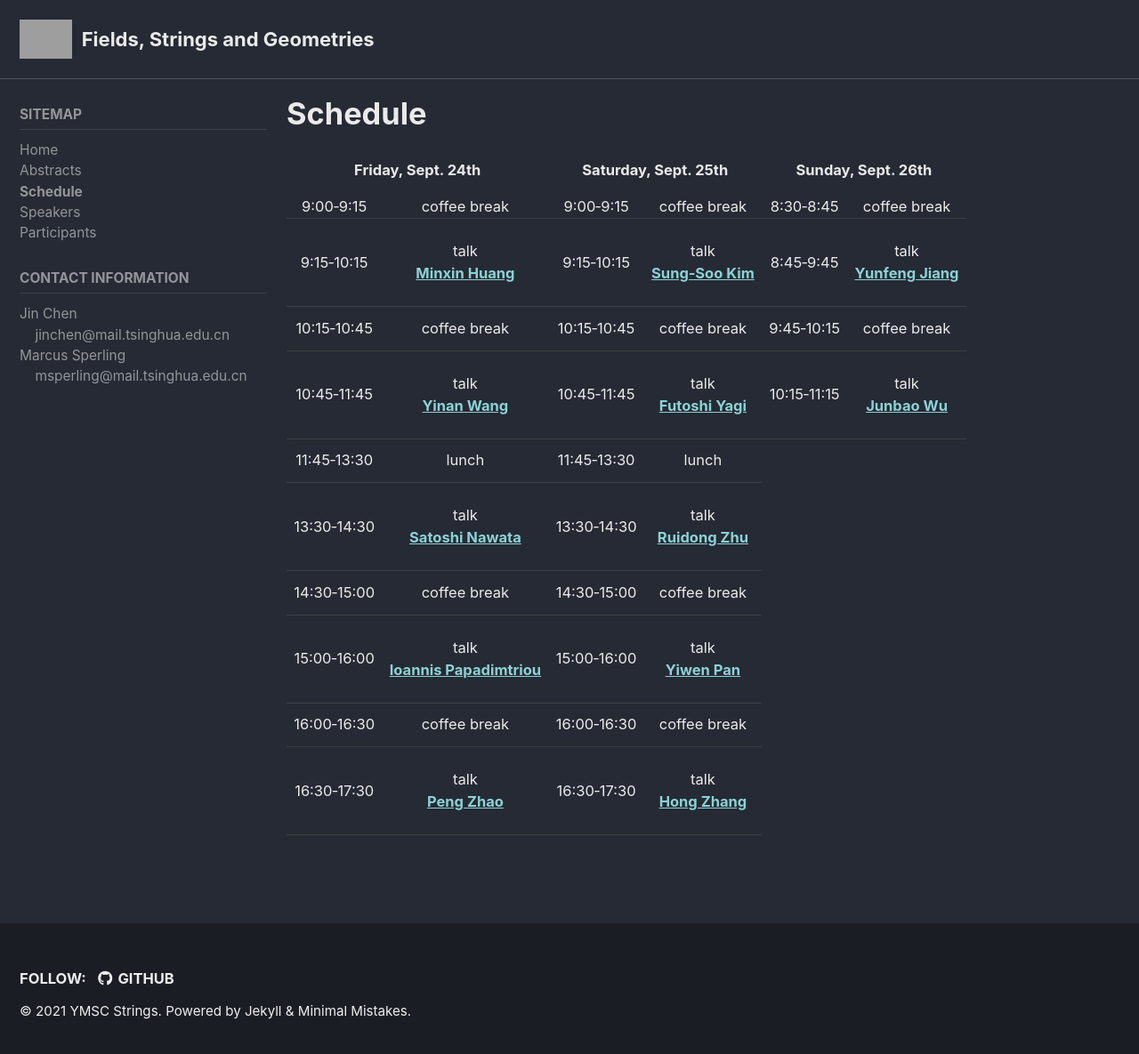
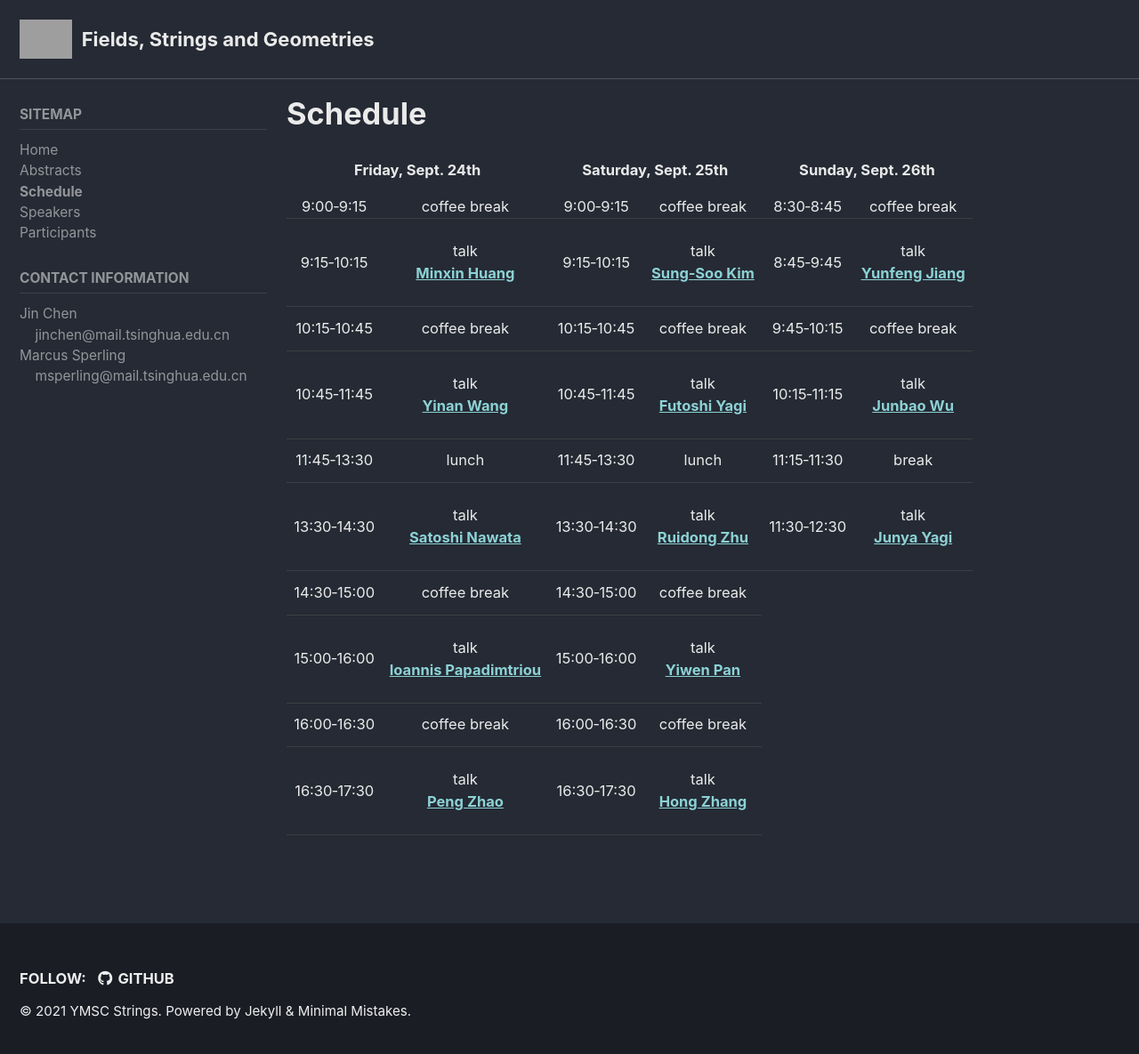
Before and after one commit to ymsc-strings/gauge-theory-workshop-sept-2021, a Jekyll site: the page built from _pages/schedule.md, in a window 1280 px wide and 1193 px high. Shown: the top 1185 px of the window at 89% size. Built offline with Jekyll 4.4.1, drawn with Linux system fonts in a browser that asks for light colours; cached includes are drawn as plain includes.

Commit message:
add Junya Yaji

```diff
--- a/_data/navigation.yml
+++ b/_data/navigation.yml
@@ -70,3 +70,6 @@ speakers:
   - gname: Yunfeng
     fname: Jiang
     from: Southeast University, Nanjing
+  - gname: Junya
+    fname: Yagi
+    from: YMSC
--- a/_pages/schedule.md
+++ b/_pages/schedule.md
@@ -92,12 +92,16 @@ th{
       <td>lunch</td>
       <td>11:45&#8209;13:30</td>
       <td>lunch</td>
+      <td>11:15&#8209;11:30</td>
+      <td>break</td>
     </tr>
     <tr class="min60">
       <td>13:30&#8209;14:30</td>
       <td>talk<br><a href="https://ymsc-strings.github.io/gauge-theory-workshop-sept-2021/abstracts.html#3d-n4-unitaryorthosymplectic-duality-by-satoshi-nawata"><b>Satoshi&nbsp;Nawata</b></a></td>
       <td>13:30&#8209;14:30</td>
       <td>talk<br><a href="https://ymsc-strings.github.io/gauge-theory-workshop-sept-2021/abstracts.html#instanton-counting-in-bcd-type-gauge-theories-and-o-vertex-by-ruidong-zhu"><b>Ruidong&nbsp;Zhu</b></a></td>
+      <td>11:30&#8209;12:30</td>
+      <td>talk<br><a href="https://ymsc-strings.github.io/gauge-theory-workshop-sept-2021/abstracts.html#brane-construction-of-the-bethegauge-correspondence-for-superspin-chains-by-junya-yagi"><b>Junya&nbsp;Yagi</b></a></td>
     </tr>
     <tr class="min30">
       <td>14:30&#8209;15:00</td>
```
Also changed, not shown: _pages/abstracts.md (+1 -1 lines).
